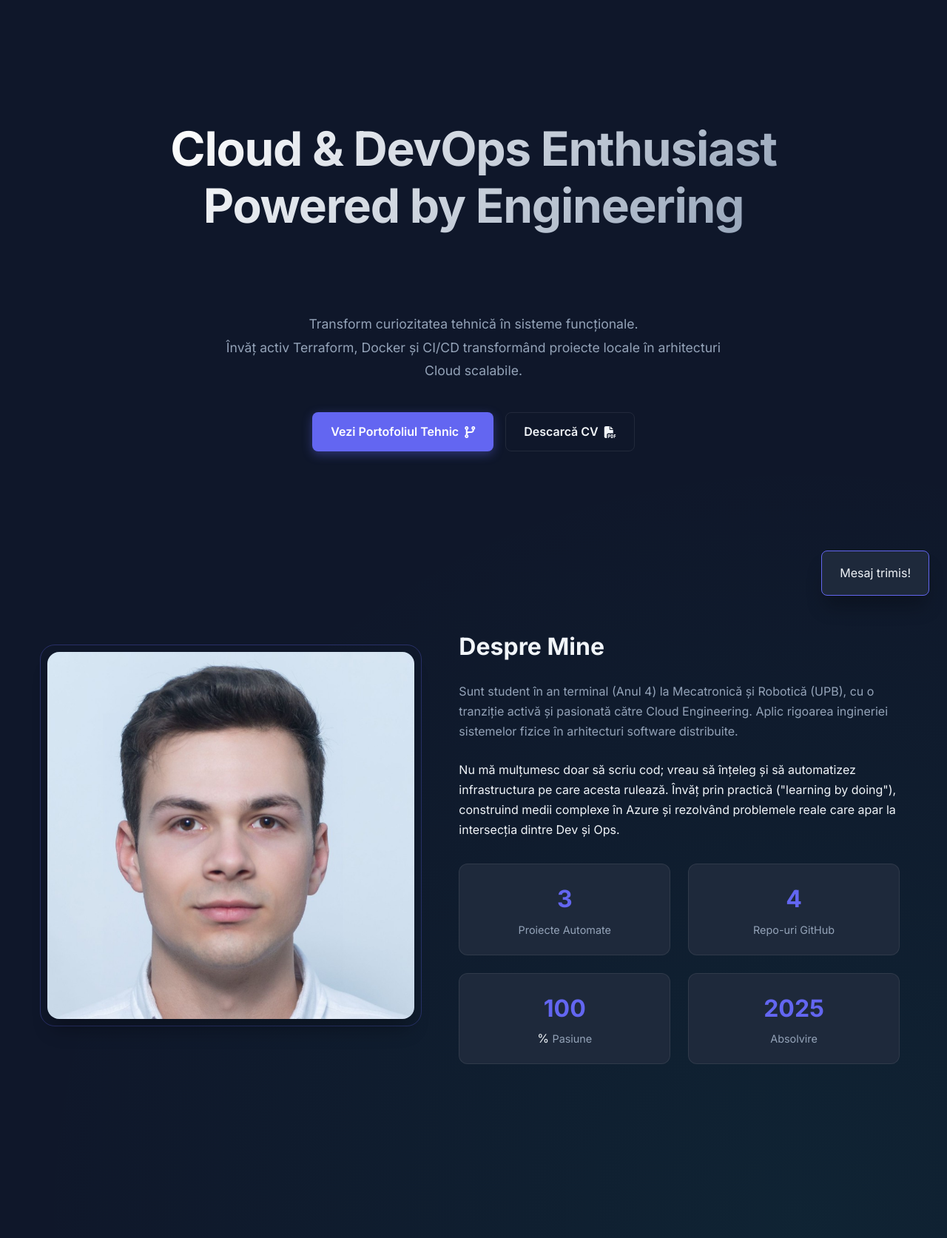
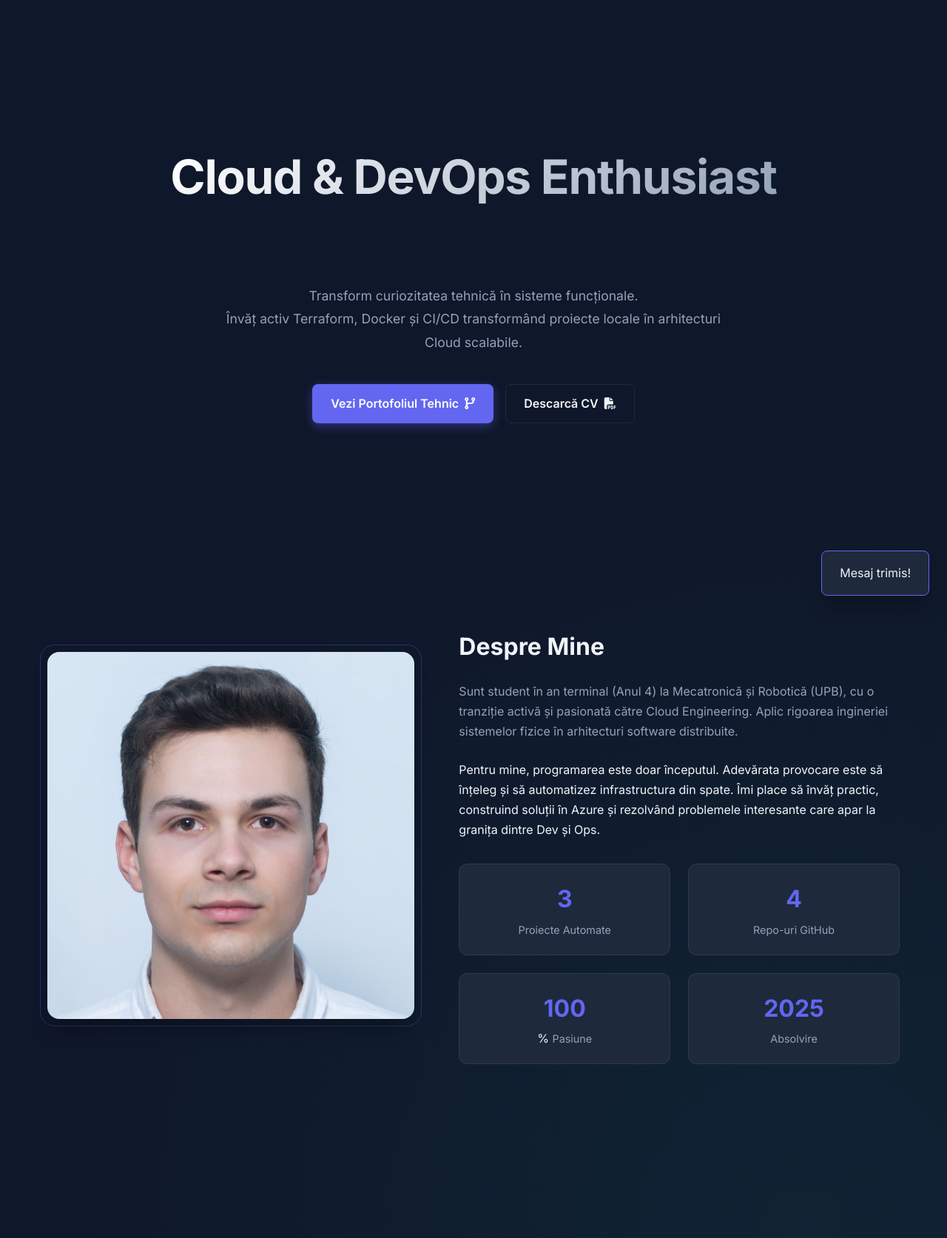
Before and after one commit to iuliann26/Web_Portfolio, a Flask app: page / in a window 1280 px wide. Shown: the part 71-1744 px from the top of the page at 74% size. Run offline with Flask 3, Linux system fonts and the light colour scheme; some libraries are stand-ins or nearby versions.

Commit message:
update(About renew)

```diff
--- a/app/templates/home.html
+++ b/app/templates/home.html
@@ -886,7 +886,7 @@
     <section id="home" class="hero reveal">
       <div class="container">
         <div class="hero-content">
-          <h1>Cloud & DevOps Enthusiast<br>Powered by Engineering</h1>
+          <h1>Cloud & DevOps Enthusiast</h1>
 
           <div class="typing-wrapper">
             <span id="typingText"></span>
@@ -918,8 +918,7 @@
             <p style="color: var(--text-muted); margin-bottom: 24px;">
               Sunt student în an terminal (Anul 4) la Mecatronică și Robotică (UPB), cu o tranziție activă și pasionată către Cloud Engineering. Aplic rigoarea ingineriei sistemelor fizice în arhitecturi software distribuite.
             </p>
-            Nu mă mulțumesc doar să scriu cod; vreau să înțeleg și să automatizez infrastructura pe care acesta rulează. Învăț prin practică ("learning by doing"), construind medii complexe în Azure și rezolvând problemele reale care apar la intersecția dintre Dev și Ops.
-
+            Pentru mine, programarea este doar începutul. Adevărata provocare este să înțeleg și să automatizez infrastructura din spate. Îmi place să învăț practic, construind soluții în Azure și rezolvând problemele interesante care apar la granița dintre Dev și Ops.
             <div class="stats-grid">
               <div class="stat-card">
                 <span class="stat-number" data-target="3">0</span>
```
